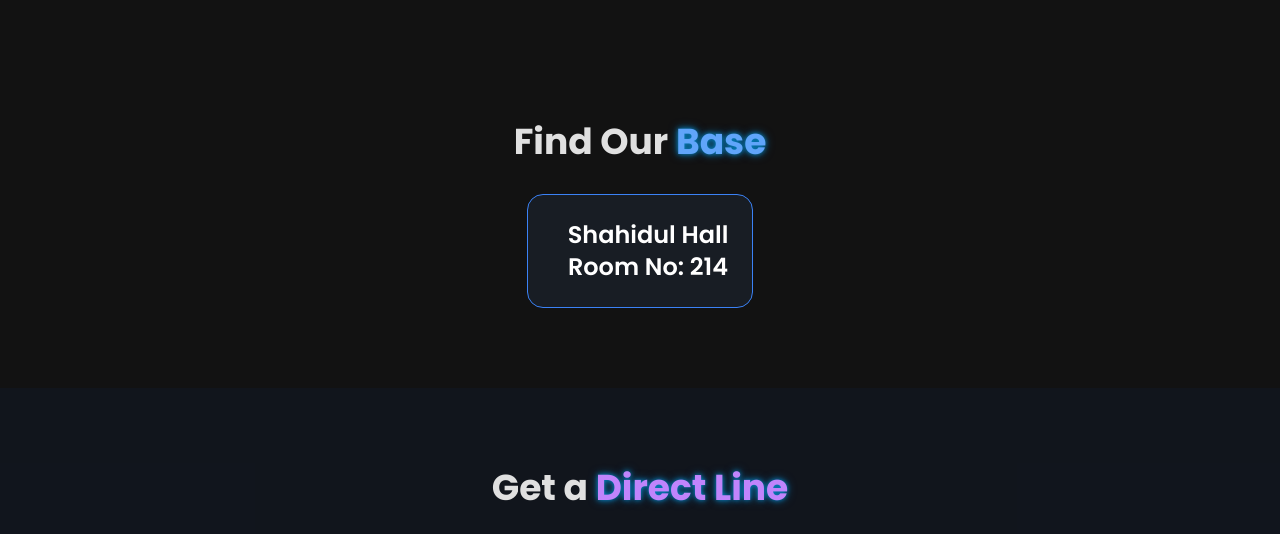
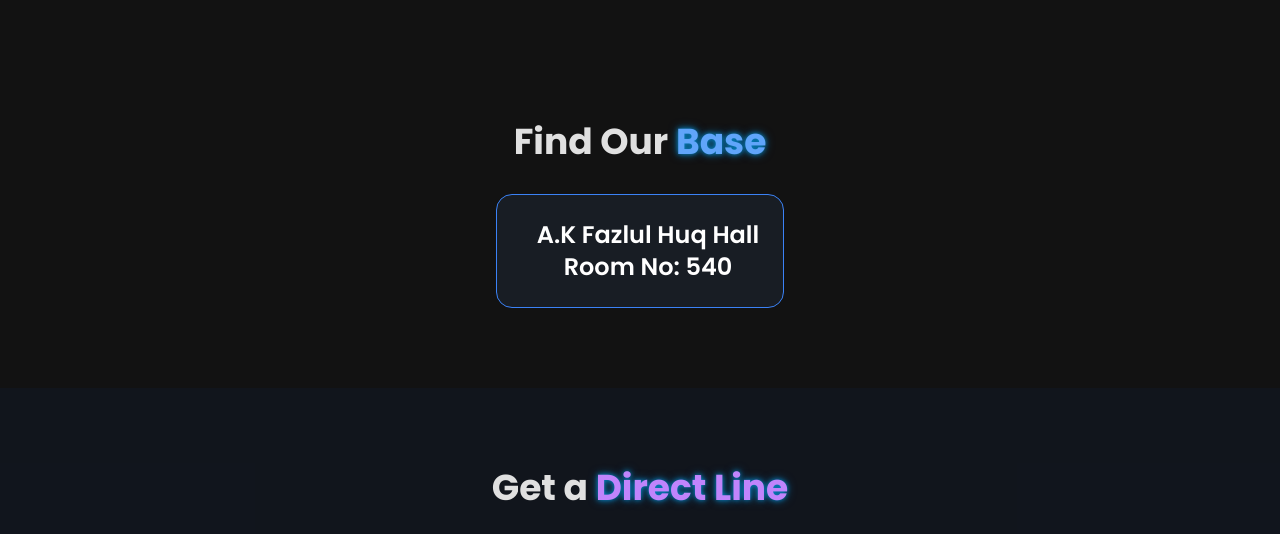
Before and after one commit to MdMahamudulHasanLimon/Printing-landing-Page, a plain HTML site: page index.html in a window 1280 px wide. Shown: the part 2078-2612 px from the top of the page. Drawn offline with nearby package versions, Linux system fonts and the light colour scheme; some icons are missing.

Commit message:
Update location details in index.html
Location changed to AK Fazlul Huq hall

```diff
--- a/index.html
+++ b/index.html
@@ -196,7 +196,7 @@
                  <h2 class="text-3xl md:text-4xl font-bold text-center mb-8">Find Our <span class="text-blue-400 neon-glow-text">Base</span></h2>
                  <div class="inline-flex items-center space-x-4 bg-gray-800 bg-opacity-50 p-6 rounded-2xl border border-blue-500">
                     <i class="ph-fill ph-map-pin text-5xl text-blue-400"></i>
-                    <p class="text-2xl font-semibold text-white">Shahidul Hall<br>Room No: 214</p>
+                    <p class="text-2xl font-semibold text-white">A.K Fazlul Huq Hall<br>Room No: 540</p>
                  </div>
             </div>
         </section>
```
